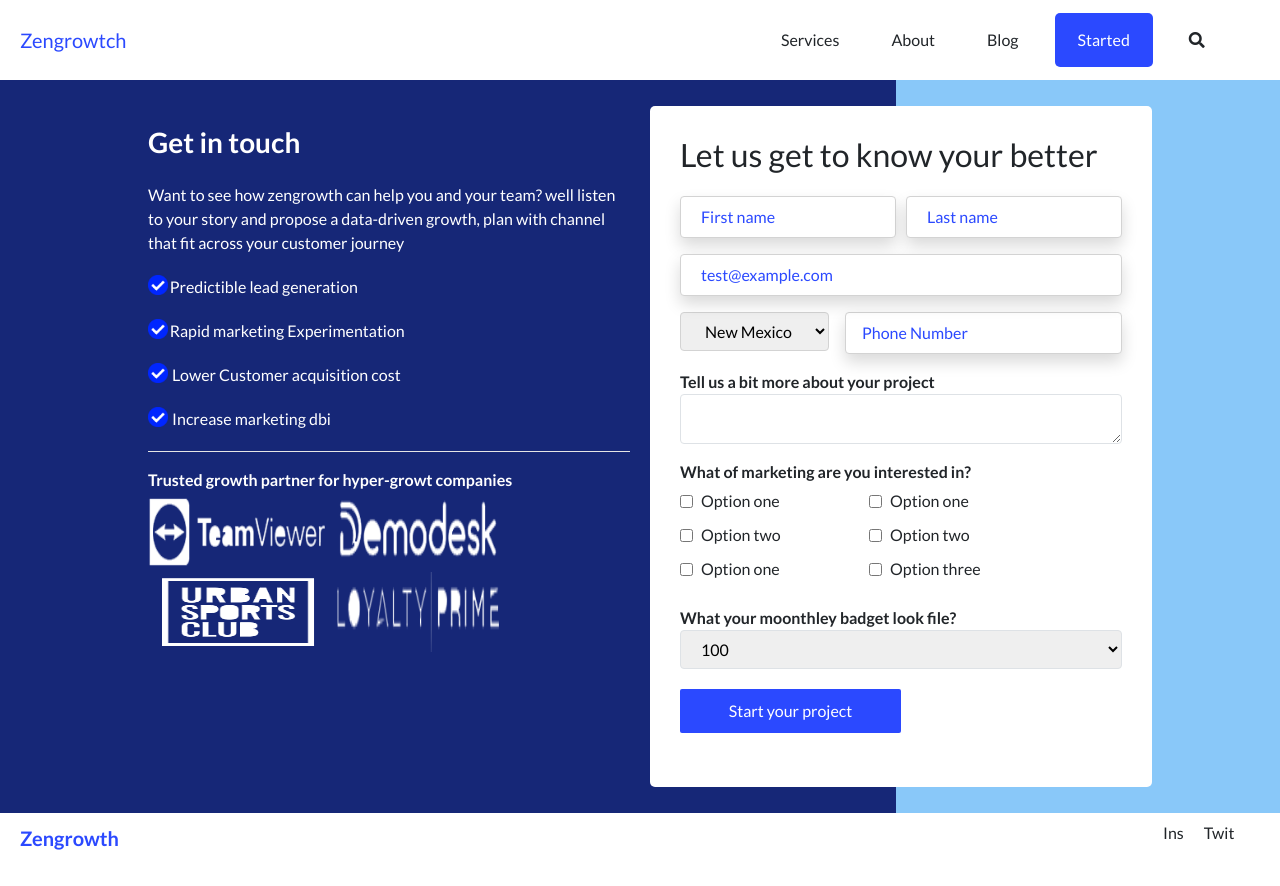
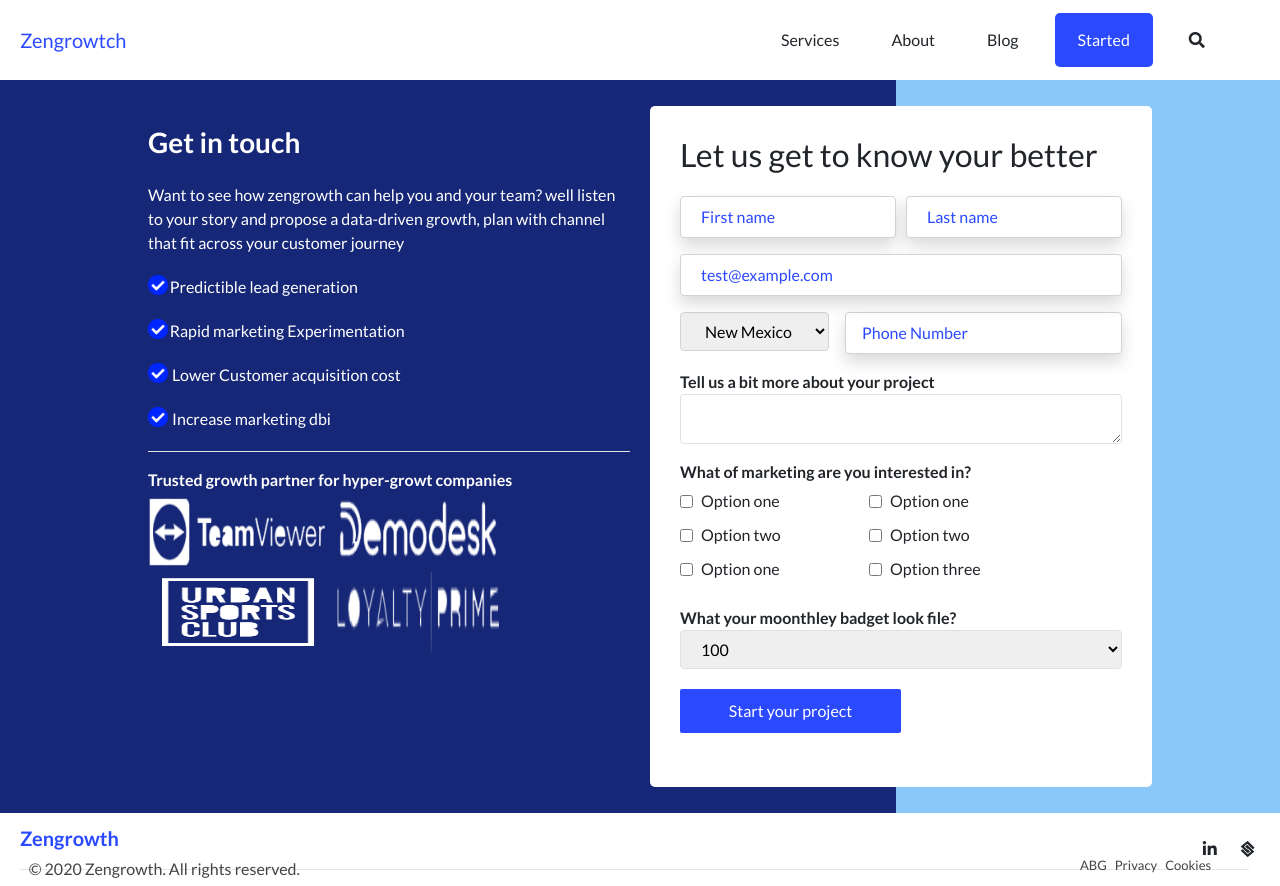
Before and after one commit to aleksandershurdho20/Template-Design, a React (Create React App) app in the folder template-design/: page / in a window 1280 px wide. Shown: the top 886 px of the page. Built offline with nearby package versions, Linux system fonts and the light colour scheme.

Commit message:
fixed the last issues

```diff
--- a/template-design/src/components/footer/footer.css
+++ b/template-design/src/components/footer/footer.css
@@ -45,3 +45,34 @@
     margin-right: 20px;
   }
 }
+.footer-divider{
+  width: 240%;
+  position: relative;
+  left: 4%;
+
+}
+.copyright-wrapper{
+  position: absolute;
+  margin-top: 33px;
+}
+.inner-copyright{
+  color: #444444;
+
+  padding-top: 6px;
+  left: 7%;
+  position: relative;
+}
+.footer-fake-links{
+  justify-content: flex-end;
+  display: flex;
+  float: right;
+  font-size: 13px;
+  position: relative;
+  left: 197%;
+  text-align: right;
+  padding-top: 5px;
+  color: #444444;
+}
+/* .last-cr{
+  margin-right: 10%;
+} */
--- a/template-design/src/components/footer/footer.js
+++ b/template-design/src/components/footer/footer.js
@@ -8,19 +8,33 @@ function Footer() {
         <p className="logo">
           <strong>Zengrowth</strong>
         </p>
+        <hr className="footer-divider"></hr>
+
       </div>
+
       <div className="social-network">
-        <p>Ins</p>
-        <p>Twit</p>
+        <i className="fab fa-linkedin-in mr-4"></i>
+        <i className="fab fa-staylinked"></i>
       </div>
       <nav className="menu-footer">
         <ul className="footer-menu">
-          <li>text </li>
-          <li>text </li>
-          <li>text </li>
-          <li>text </li>
+          <li>ABG </li>
+          <li>Privacy </li>
+          <li>Cookies </li>
+          <li>Impressum </li>
         </ul>
       </nav>
+
+      <div className="d-flex justify-content-around  copyright-wrapper">
+          <span className="inner-copyright"> © 2020 Zengrowth. All rights reserved. </span>
+
+            <div className="footer-fake-links">
+              <span className="pr-2">ABG</span>
+              <span className="pr-2">Privacy</span>
+              <span className="pr-2">Cookies</span>
+
+            </div>
+        </div>
     </div>
   );
 }
--- a/template-design/src/components/form/form.js
+++ b/template-design/src/components/form/form.js
@@ -28,7 +28,6 @@ const Form = ({
   const [checkbox, setCheckbox] = useState(false);
   //? Budget
   const [budget, setBudget] = useState("");
-
   //* Refs
   const submitAlert = useRef();
   const firstNameInput = useRef();
@@ -86,6 +85,8 @@ const Form = ({
     const hasErrors = checkForWrongInputs();
     if (hasErrors) return;
     submitAlert.current.style = "display: flex";
+    //Console Log values from inputs
+    console.log(`firstname : ${firstName}, lastname : ${lastName}, email : ${email}, country : ${country}, phone : ${phone},project : ${project} ,checkbox : ${checkbox},budget : ${budget}`);
   };
 
   return (
@@ -316,7 +317,8 @@ const Form = ({
         </p>
       </div>
       {/* <div className="sidepart"></div> */}
-    </div>
+
+    </div> //Main div ending
   );
 };
 
```
